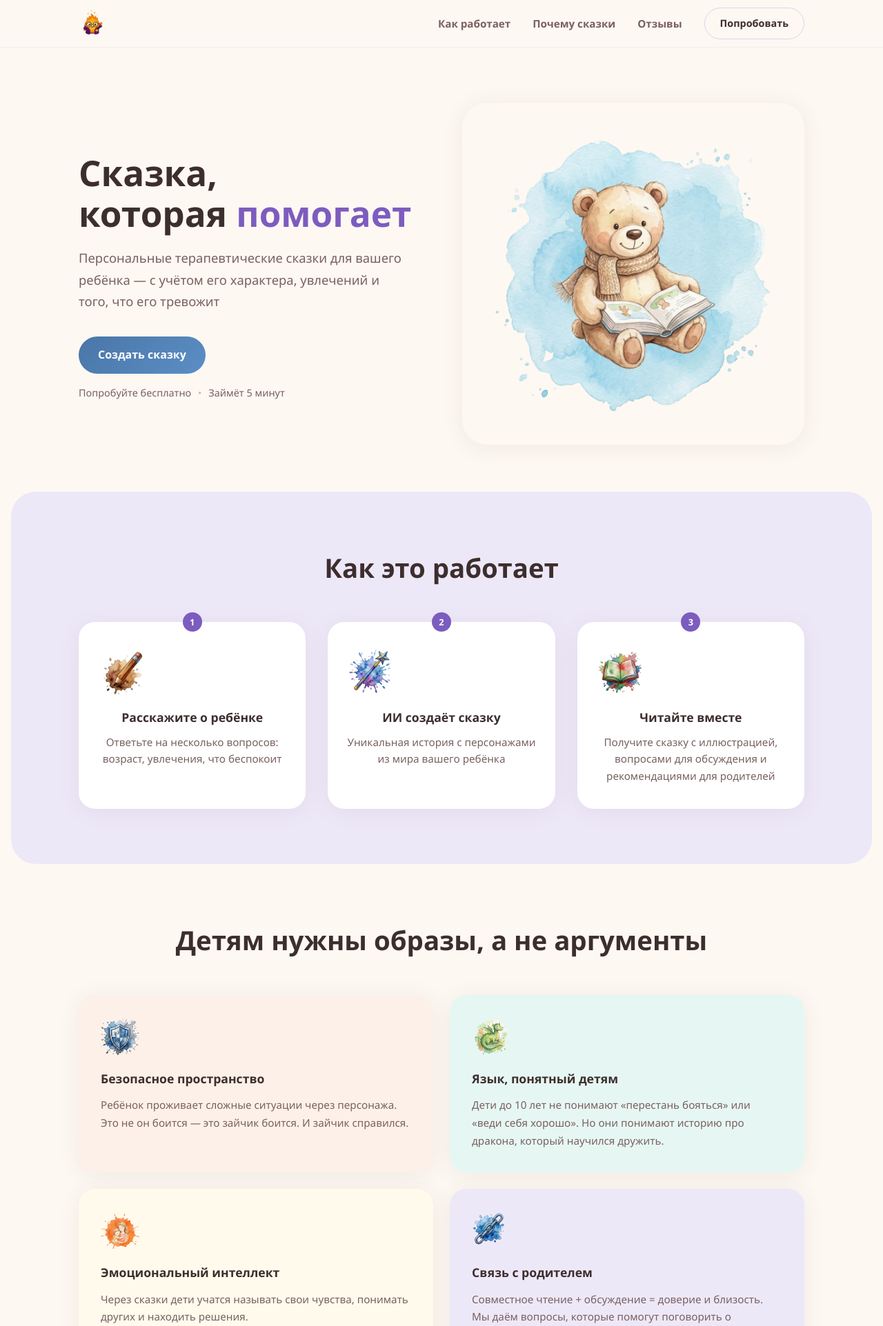
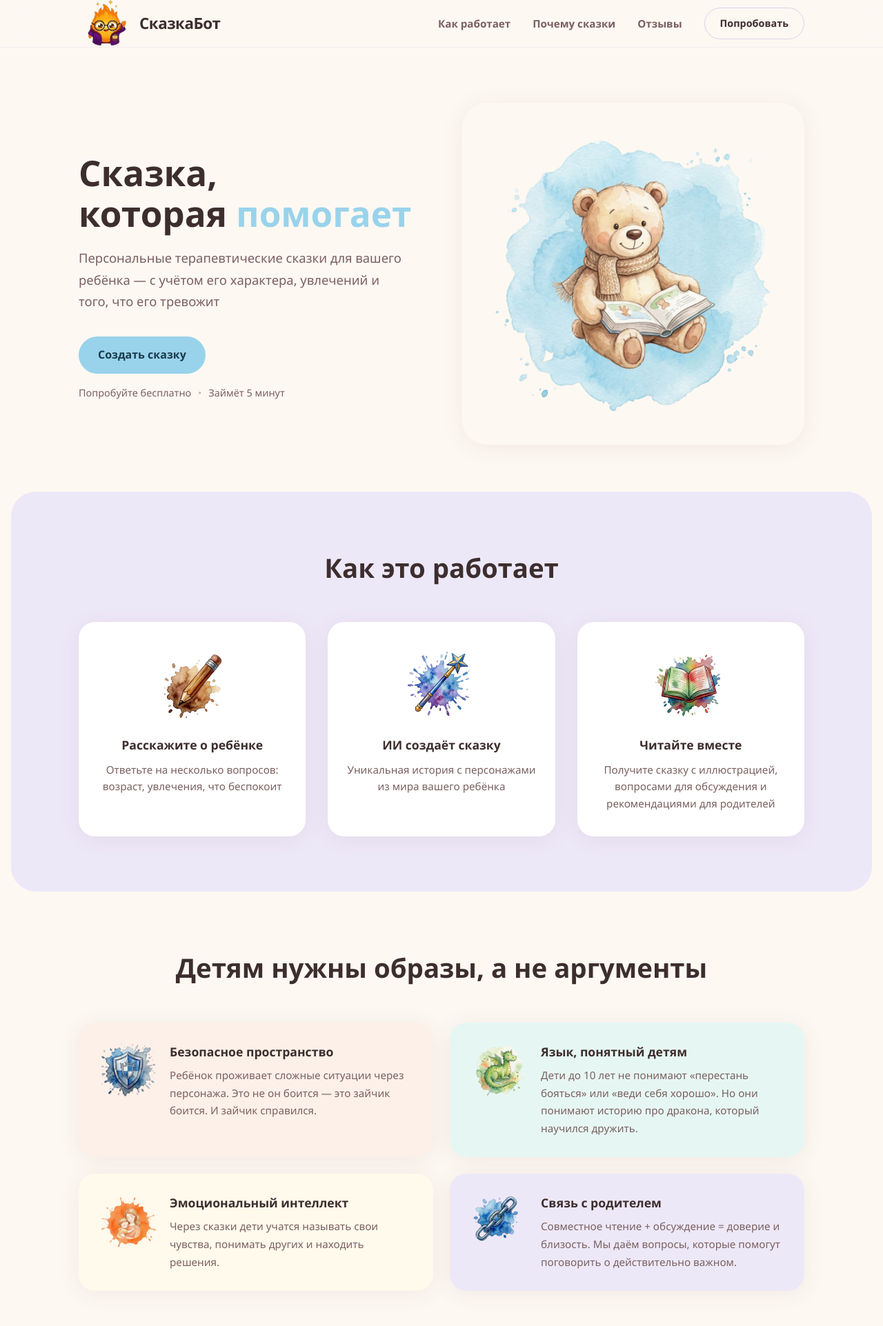
Before and after one commit to kotyadji-coder/tales, a FastAPI app: page / in a window 1280 px wide. Shown: the top 1923 px of the page at 69% size. Run offline with FastAPI, Linux system fonts and the light colour scheme.

Commit message:
UI: правки логотипа, hero, шагов и карточек
- Логотип: иконка 80px + текст СказкаБот в одну строку
- Hero: кнопка #99d3eb, слово «помогает» выделено цветом
- Шаги: убраны цифры, иконки увеличены до 108px
- Карточки «Детям нужны образы»: flexbox, иконка слева 80px

Co-Authored-By: Claude Sonnet 4.6 <noreply@anthropic.com>

```diff
--- a/templates/index.html
+++ b/templates/index.html
@@ -119,6 +119,13 @@
       background: linear-gradient(135deg, #4a76a8, #5b8ec4);
       color: #fff;
     }
+    .btn-sky {
+      background: #99d3eb;
+      color: #1a3a4a;
+    }
+    .btn-sky:hover {
+      background: #7dc4e0;
+    }
     .btn-outline {
       background: transparent;
       border: 2px solid var(--lavender);
@@ -154,15 +161,19 @@
       height: 68px;
     }
 
-    /* Логотип — замените содержимое .logo на тег <img> */
     .logo {
+      display: flex;
+      align-items: center;
+      gap: 10px;
+      text-decoration: none;
+    }
+    .logo-text {
       font-size: 1.4rem;
       font-weight: 900;
-      color: #7c5cbf;
-      text-decoration: none;
+      color: var(--text);
       letter-spacing: -0.5px;
+      white-space: nowrap;
     }
-    .logo span { color: var(--text); }
 
     nav {
       display: flex;
@@ -346,28 +357,10 @@
       position: relative;
     }
 
-    .step-number {
-      position: absolute;
-      top: -14px;
-      left: 50%;
-      transform: translateX(-50%);
-      background: #7c5cbf;
-      color: white;
-      width: 28px;
-      height: 28px;
-      border-radius: 50%;
-      font-size: 0.8rem;
-      font-weight: 800;
-      display: flex;
-      align-items: center;
-      justify-content: center;
-    }
-
-    /* Иконка шага — ЗАМЕНИТЕ на тег <img> с акварельной иконкой */
+    /* Иконка шага */
     .step-icon {
-      font-size: 3rem;
-      margin-bottom: 16px;
       display: block;
+      margin: 0 auto 20px;
     }
 
     .step h3 {
@@ -392,9 +385,12 @@
     }
 
     .why-card {
-      padding: 32px;
+      padding: 28px 32px;
       border-radius: var(--radius-lg);
       box-shadow: var(--shadow);
+      display: flex;
+      align-items: flex-start;
+      gap: 20px;
     }
 
     .why-card:nth-child(1) { background: var(--peach-light); }
@@ -402,10 +398,16 @@
     .why-card:nth-child(3) { background: var(--yellow-light); }
     .why-card:nth-child(4) { background: var(--lavender-light); }
 
+    .why-card img {
+      flex-shrink: 0;
+    }
+
+    .why-card-text { flex: 1; }
+
     .why-card h3 {
       font-size: 1.1rem;
       font-weight: 800;
-      margin-bottom: 12px;
+      margin-bottom: 8px;
     }
 
     .why-card p {
@@ -669,7 +671,8 @@
     <div class="header-inner">
 
       <a href="/" class="logo">
-        <img src="/static/logo.png" alt="СказкаБот" style="height:40px;width:auto;display:block;" />
+        <img src="/static/logo.png" alt="" style="height:80px;width:auto;display:block;" />
+        <span class="logo-text">СказкаБот</span>
       </a>
 
       <nav>
@@ -708,12 +711,12 @@
     <div class="hero-inner">
 
       <div class="hero-text reveal">
-        <h1>Сказка,<br/>которая <em>помогает</em></h1>
+        <h1>Сказка,<br/>которая <em style="color:#99d3eb;">помогает</em></h1>
         <p class="hero-subtitle">
           Персональные терапевтические сказки для вашего ребёнка — с учётом его характера, увлечений и того, что его тревожит
         </p>
         <div class="hero-buttons">
-          <a href="#cta" class="btn btn-vk">Создать сказку</a>
+          <a href="#cta" class="btn btn-sky">Создать сказку</a>
         </div>
         <p class="hero-note">Попробуйте бесплатно <span>•</span> Займёт 5 минут</p>
       </div>
@@ -735,22 +738,19 @@
     <div class="steps">
 
       <div class="step reveal reveal-delay-1">
-        <div class="step-number">1</div>
-        <img src="/static/icon-1.png" alt="" class="step-icon" style="width:72px;height:72px;object-fit:contain;" />
+        <img src="/static/icon-1.png" alt="" class="step-icon" style="width:108px;height:108px;object-fit:contain;" />
         <h3>Расскажите о ребёнке</h3>
         <p>Ответьте на несколько вопросов: возраст, увлечения, что беспокоит</p>
       </div>
 
       <div class="step reveal reveal-delay-2">
-        <div class="step-number">2</div>
-        <img src="/static/icon-2.png" alt="" class="step-icon" style="width:72px;height:72px;object-fit:contain;" />
+        <img src="/static/icon-2.png" alt="" class="step-icon" style="width:108px;height:108px;object-fit:contain;" />
         <h3>ИИ создаёт сказку</h3>
         <p>Уникальная история с персонажами из мира вашего ребёнка</p>
       </div>
 
       <div class="step reveal reveal-delay-3">
-        <div class="step-number">3</div>
-        <img src="/static/icon-3.png" alt="" class="step-icon" style="width:72px;height:72px;object-fit:contain;" />
+        <img src="/static/icon-3.png" alt="" class="step-icon" style="width:108px;height:108px;object-fit:contain;" />
         <h3>Читайте вместе</h3>
         <p>Получите сказку с иллюстрацией, вопросами для обсуждения и рекомендациями для родителей</p>
       </div>
@@ -768,27 +768,35 @@
     <div class="why-cards">
 
       <div class="why-card reveal reveal-delay-1">
-        <img src="/static/icon-4.png" alt="" style="width:56px;height:56px;object-fit:contain;margin-bottom:12px;" />
+        <img src="/static/icon-4.png" alt="" style="width:80px;height:80px;object-fit:contain;" />
+        <div class="why-card-text">
           <h3>Безопасное пространство</h3>
           <p>Ребёнок проживает сложные ситуации через персонажа. Это не он боится — это зайчик боится. И зайчик справился.</p>
         </div>
+      </div>
 
       <div class="why-card reveal reveal-delay-2">
-        <img src="/static/icon-5.png" alt="" style="width:56px;height:56px;object-fit:contain;margin-bottom:12px;" />
+        <img src="/static/icon-5.png" alt="" style="width:80px;height:80px;object-fit:contain;" />
+        <div class="why-card-text">
           <h3>Язык, понятный детям</h3>
           <p>Дети до 10 лет не понимают «перестань бояться» или «веди себя хорошо». Но они понимают историю про дракона, который научился дружить.</p>
         </div>
+      </div>
 
       <div class="why-card reveal reveal-delay-3">
-        <img src="/static/icon-6.png" alt="" style="width:56px;height:56px;object-fit:contain;margin-bottom:12px;" />
+        <img src="/static/icon-6.png" alt="" style="width:80px;height:80px;object-fit:contain;" />
+        <div class="why-card-text">
           <h3>Эмоциональный интеллект</h3>
           <p>Через сказки дети учатся называть свои чувства, понимать других и находить решения.</p>
         </div>
+      </div>
 
       <div class="why-card reveal reveal-delay-4">
-        <img src="/static/icon-7.png" alt="" style="width:56px;height:56px;object-fit:contain;margin-bottom:12px;" />
+        <img src="/static/icon-7.png" alt="" style="width:80px;height:80px;object-fit:contain;" />
+        <div class="why-card-text">
           <h3>Связь с родителем</h3>
           <p>Совместное чтение + обсуждение = доверие и близость. Мы даём вопросы, которые помогут поговорить о действительно важном.</p>
+        </div>
       </div>
 
     </div>
```
Lines whose indentation alone changed are shown as unchanged.
